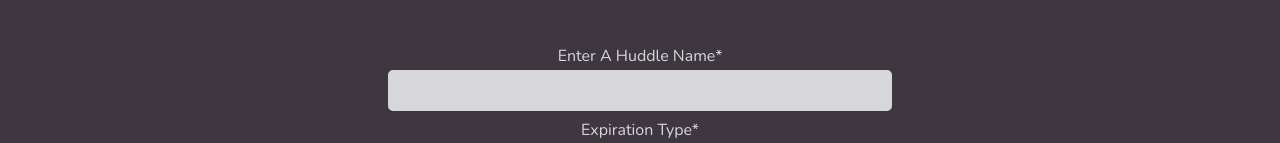
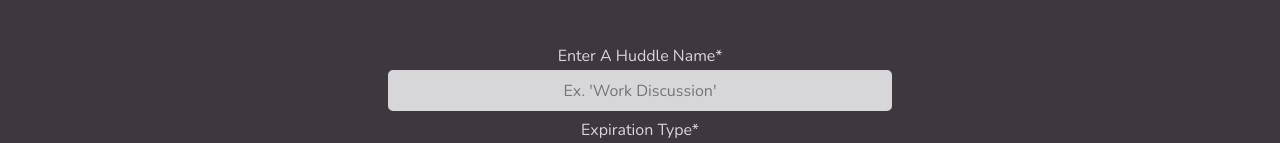
Before and after one commit to jamesjenkinsjr/huddle, a React (Create React App) app: page / in a window 1280 px wide. Shown: the part 260-403 px from the top of the page. Built offline with nearby package versions, Linux system fonts and the light colour scheme; no server answers.

Commit message:
tweak more styles

```diff
--- a/src/PortalForm/PortalForm.jsx
+++ b/src/PortalForm/PortalForm.jsx
@@ -182,7 +182,7 @@ export default class PortalForm extends React.Component {
         )}
         <label htmlFor="name">
           Enter A Huddle Name*
-          <input type="text" name="name" id="name" maxLength="24" required />
+          <input type="text" name="name" id="name" placeholder="Ex. 'Work Discussion'" maxLength="24" required />
         </label>
         <label htmlFor="expiry_type">
           Expiration Type*
@@ -216,6 +216,7 @@ export default class PortalForm extends React.Component {
               type="datetime-local"
               id="date"
               name="date"
+              placeholder="01/01/1970 11:59 PM"
               defaultValue={this.generateTomorrowDatetime()}
               required
             ></input>
```
